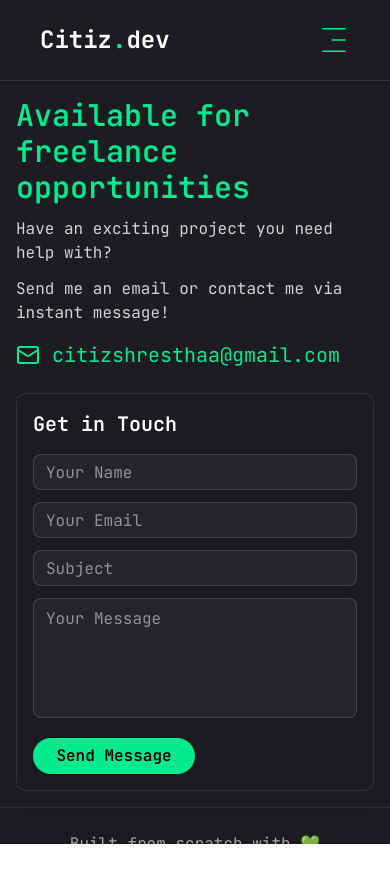
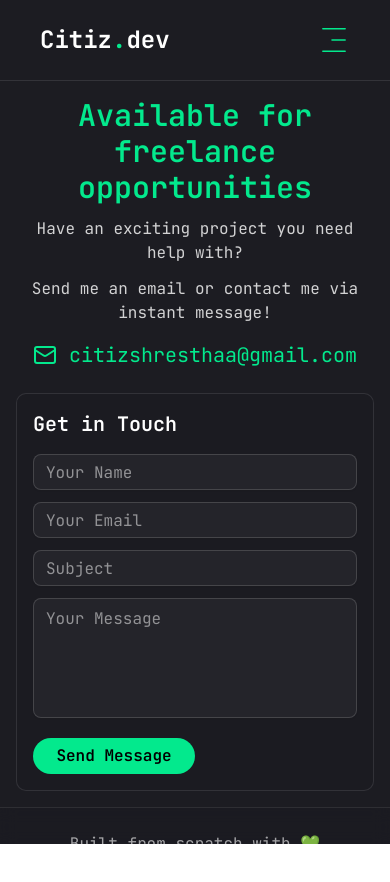
Before and after one commit to Citizshrestha/PortfolioSite, a Next.js app: page /contacts in a window 390 px wide. Shown: the top 882 px of the page. Built offline with nearby package versions, Linux system fonts and the light colour scheme.

Commit message:
p contents responsive fix

```diff
--- a/app/contacts/page.jsx
+++ b/app/contacts/page.jsx
@@ -128,7 +128,7 @@ const Contacts = () => {
       <div className="container mx-auto px-4 py-4 flex-1 flex flex-col">
         <div className="grid grid-cols-1 lg:grid-cols-2 gap-6 lg:gap-8 flex-1">
           {/* Left Part - Contact Info */}
-          <div className="flex flex-col justify-center space-y-3">
+          <div className="flex flex-col justify-center space-y-3 text-center lg:text-left">
             <h2 className="text-3xl lg:text-4xl font-semibold text-accent">Available for freelance opportunities</h2>
             <p className="text-base lg:text-lg text-foreground/80">
               Have an exciting project you need help with?
@@ -136,11 +136,11 @@ const Contacts = () => {
             <p className="text-base lg:text-lg text-foreground/80">
               Send me an email or contact me via instant message!
             </p>
-            <div className="flex items-center gap-3 pt-1">
+            <div className="flex items-center gap-3 pt-1 justify-center lg:justify-start">
               <Mail className="w-6 h-6 text-accent" />
               <a
                 href="mailto:citizshresthaa@gmail.com"
-                className="text-xl text-accent hover:underline transition-all"
+                className="text-xl text-accent hover:underline transition-all break-all"
               >
                 citizshresthaa@gmail.com
               </a>
```
